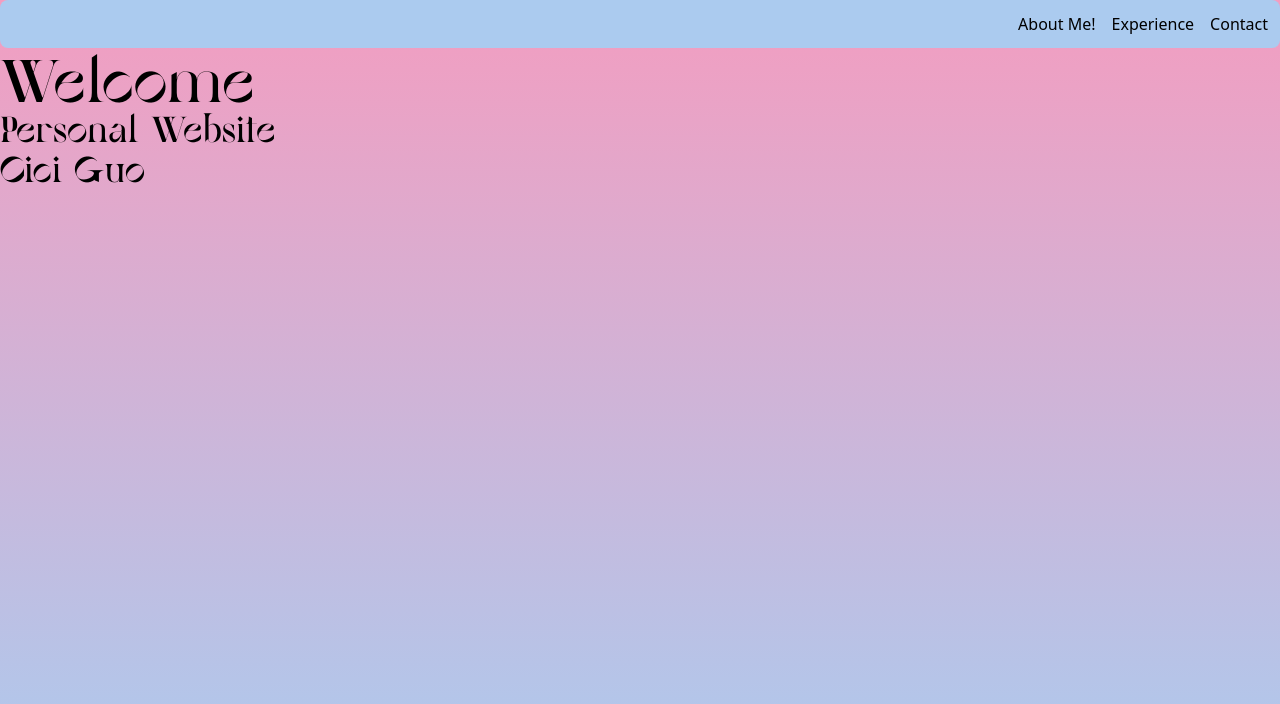
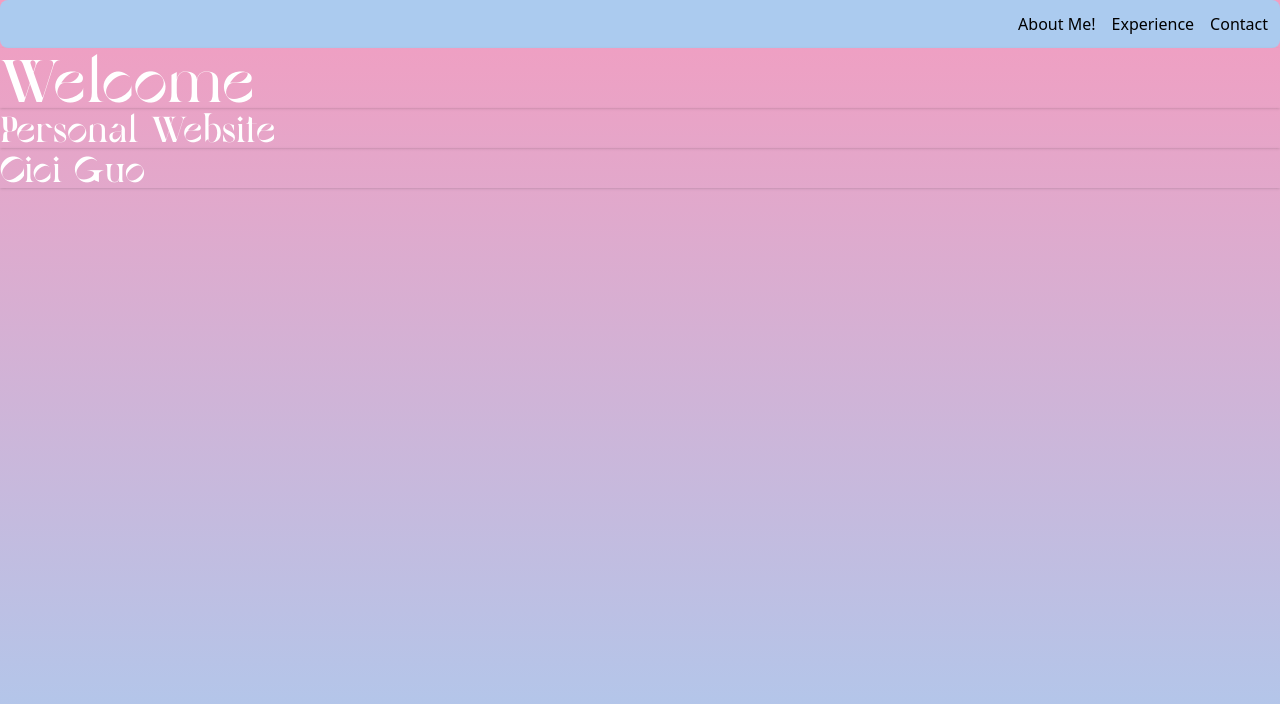
Before and after one commit to ClosedCaptions/closedcaptions.github.io, a plain HTML site: page index.html in a window 1280 px wide. Drawn offline with nearby package versions, Linux system fonts and the light colour scheme.

Commit message:
Update index.html

```diff
--- a/index.html
+++ b/index.html
@@ -21,9 +21,9 @@
             <a href="contact.html">Contact</a>
         </nav>
     </div>
-    <h1 class="text-6xl font-['Heading'] text-primary">Welcome</h1>
-    <h2 class="text-4xl font-['Heading'] text-primary">Personal Website</h2>
-    <h2 class="text-4xl font-['Heading'] text-primary">Cici Guo</h2>
+    <h1 class="text-6xl font-['Heading'] text-primary shadow" style="color: #FFFFFF">Welcome</h1>
+    <h2 class="text-4xl font-['Heading'] text-primary shadow" style="color: #FFFFFF">Personal Website</h2>
+    <h2 class="text-4xl font-['Heading'] text-primary shadow" style="color: #FFFFFF">Cici Guo</h2>
 </body>
 
 </html>
```
